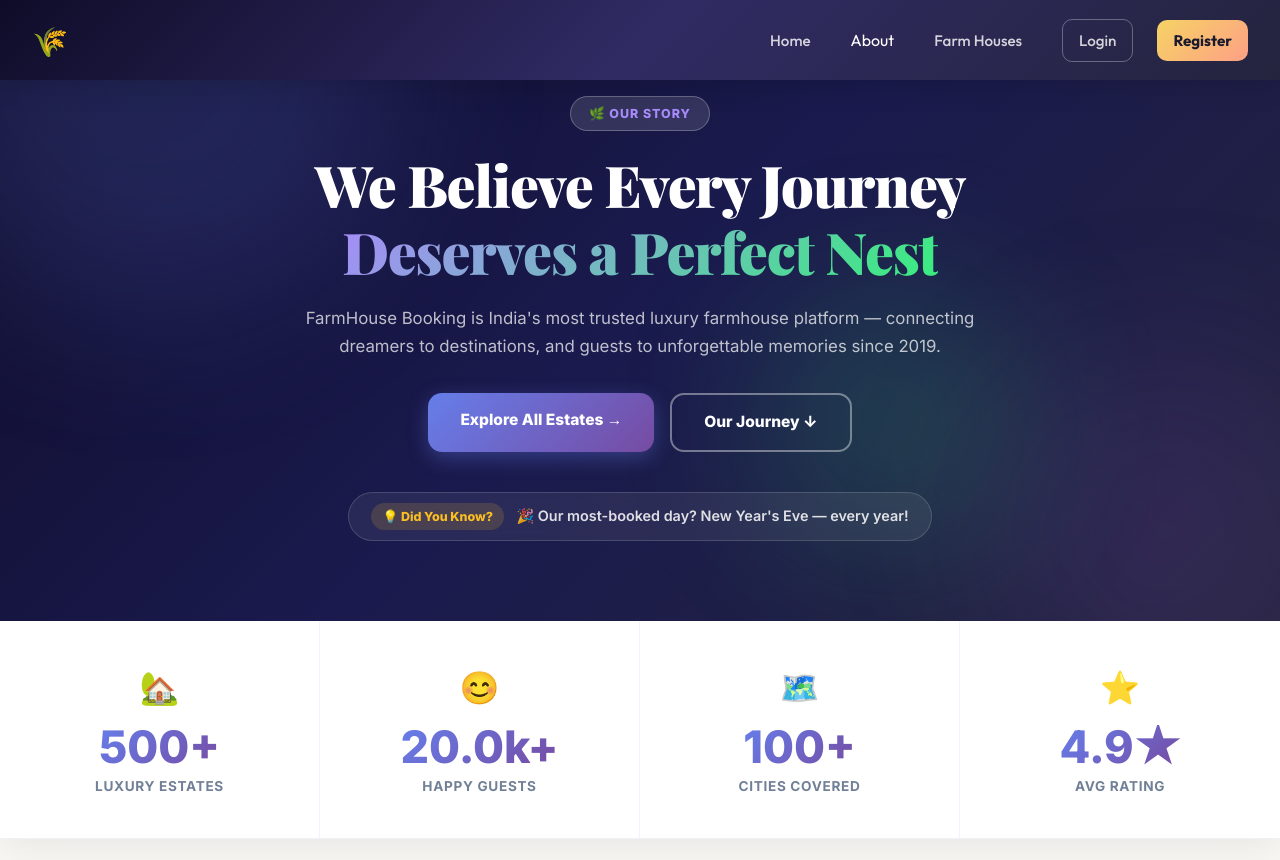
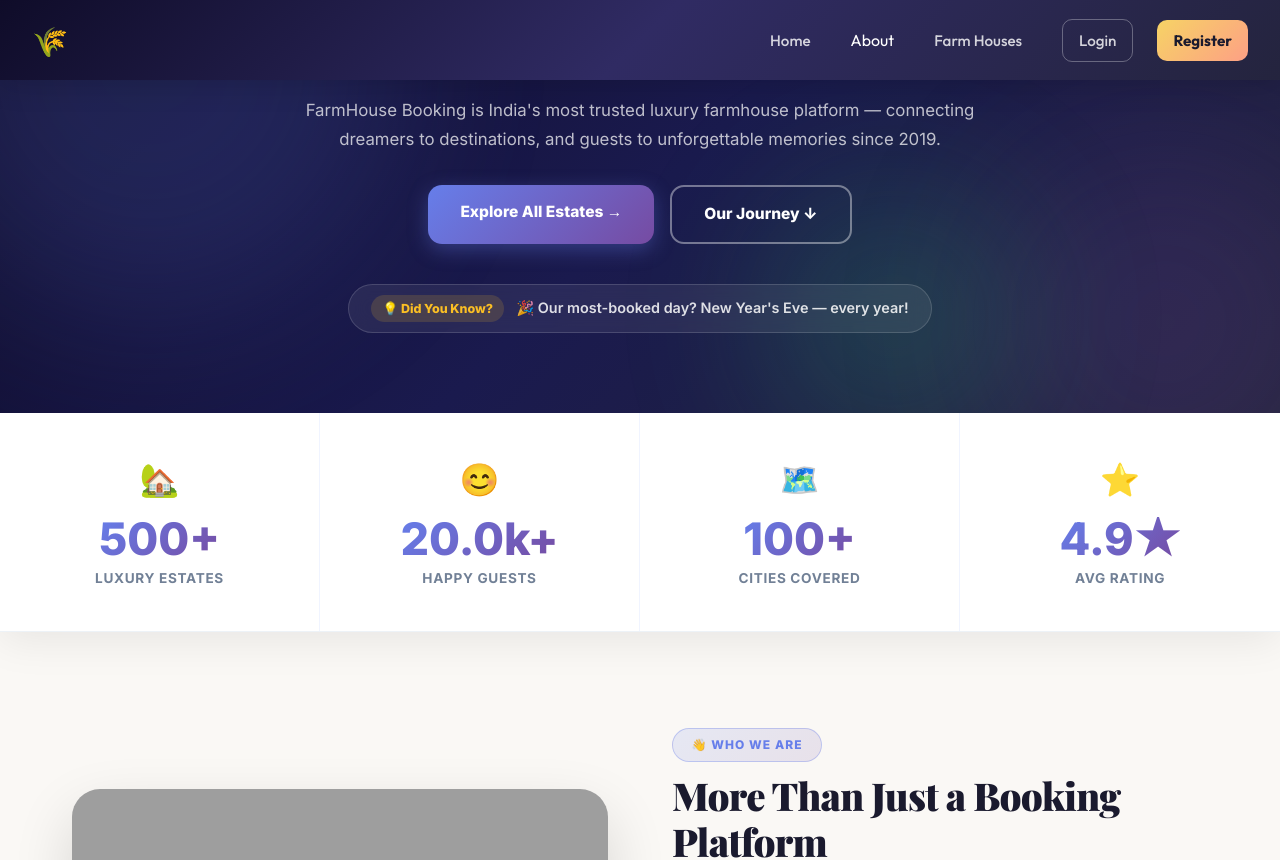
Before and after one commit to MinkeVishal/farm_house, a React (Vite) app in the folder frontend/: page /about in a window 1280 px wide. Shown: the top 860 px of the page. Built offline with nearby package versions, Linux system fonts and the light colour scheme; grey boxes are pictures that could not be loaded; a web font is replaced by a local one.

Commit message:
change in about page

```diff
--- a/frontend/src/pages/About.jsx
+++ b/frontend/src/pages/About.jsx
@@ -140,11 +140,11 @@ function About() {
         <div className="ab-hero-blob b2" />
         <div className="ab-hero-blob b3" />
         <div className="ab-hero-inner">
-          <span className="ab-chip">🌿 OUR STORY</span>
-          <h1>
+          {/* <span className="ab-chip">🌿 OUR STORY</span> */}
+          {/* <h1>
             We Believe Every Journey<br />
             <span className="ab-hero-gradient">Deserves a Perfect Nest</span>
-          </h1>
+          </h1> */}
           <p>FarmHouse Booking is India's most trusted luxury farmhouse platform — connecting dreamers to destinations, and guests to unforgettable memories since 2019.</p>
           <div className="ab-hero-cta">
             <Link to="/farmhouses" className="ab-btn-primary">Explore All Estates →</Link>
```
